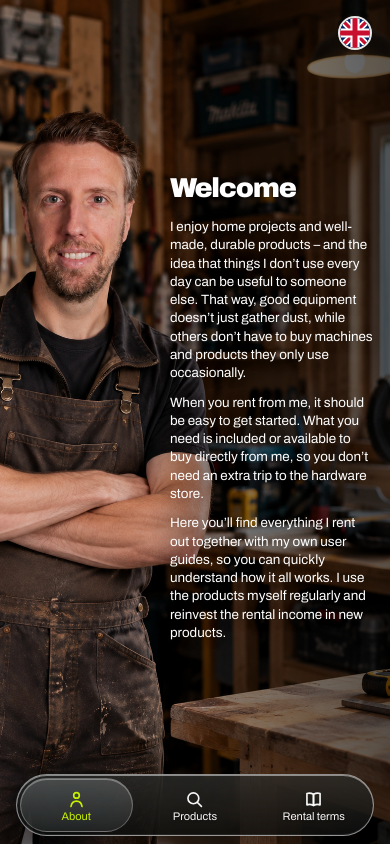
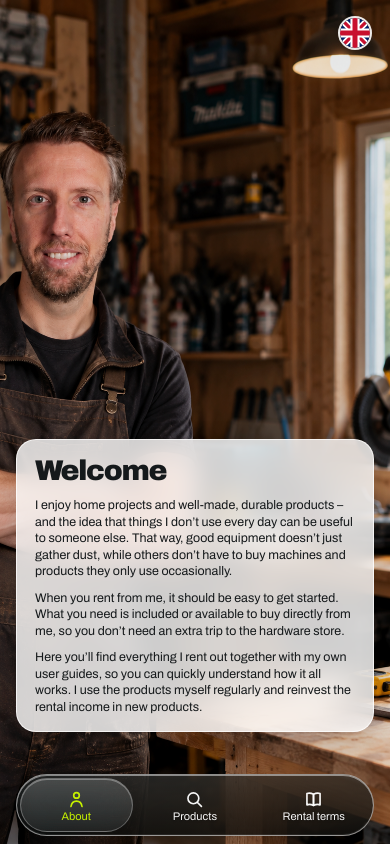
Before and after one commit to peralmkvist/hyrbart-webapp, a Next.js app in the folder hyrbart-webapp/: page /en in a window 390 px wide. Built offline with nearby package versions, Linux system fonts and the light colour scheme.

Commit message:
Move about copy into bottom glass card on mobile

```diff
--- a/hyrbart-webapp/app/[locale]/page.module.css
+++ b/hyrbart-webapp/app/[locale]/page.module.css
@@ -68,11 +68,51 @@
 
 @media (max-width: 560px) {
   .backdrop {
-    background-position: 33% center;
+    background-position: 50% center;
+  }
+
+  .backdrop::after {
+    background: rgba(0, 0, 0, 0.08);
+  }
+
+  .content {
+    align-items: flex-end;
+    justify-content: center;
+    padding:
+      max(76px, calc(env(safe-area-inset-top) + 58px))
+      16px
+      calc(var(--nav-h) + 50px + env(safe-area-inset-bottom));
   }
 
   .copy {
-    width: 55%;
+    width: 100%;
+    max-width: none;
+    padding: 18px 20px 17px;
+    border: 1px solid rgba(255, 255, 255, 0.72);
+    border-radius: 20px;
+    background: rgba(255, 255, 255, 0.80);
+    color: #15191b;
+    text-shadow: none;
+    box-shadow: 0 12px 32px rgba(0, 0, 0, 0.16);
+    backdrop-filter: blur(14px);
+    -webkit-backdrop-filter: blur(14px);
+  }
+
+  .copy h1 {
+    margin: 0 0 12px;
+    font-size: clamp(1.65rem, 7.7vw, 2.15rem);
+    line-height: 1;
+    white-space: nowrap;
+  }
+
+  .copy p {
+    margin: 0 0 11px;
+    font-size: clamp(.76rem, 3.35vw, .92rem);
+    line-height: 1.34;
+  }
+
+  .copy p:last-child {
+    margin-bottom: 0;
   }
 }
 
@@ -83,17 +123,16 @@
   }
 
   .copy {
-    width: 57%;
+    padding: 17px 18px 16px;
   }
 
   .copy h1 {
-    font-size: clamp(1.65rem, 7vw, 2.15rem);
-    margin-bottom: 16px;
+    font-size: clamp(1.55rem, 7.3vw, 2rem);
   }
 
   .copy p {
-    font-size: clamp(.78rem, 3.45vw, .95rem);
-    line-height: 1.36;
-    margin-bottom: 11px;
+    font-size: clamp(.74rem, 3.2vw, .88rem);
+    line-height: 1.32;
+    margin-bottom: 10px;
   }
 }
```
